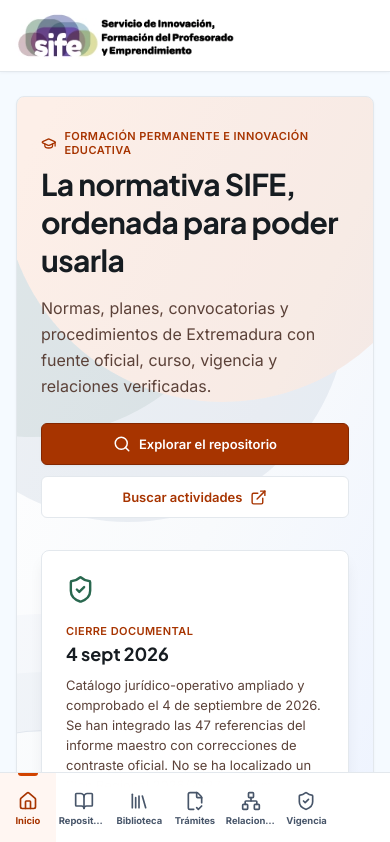
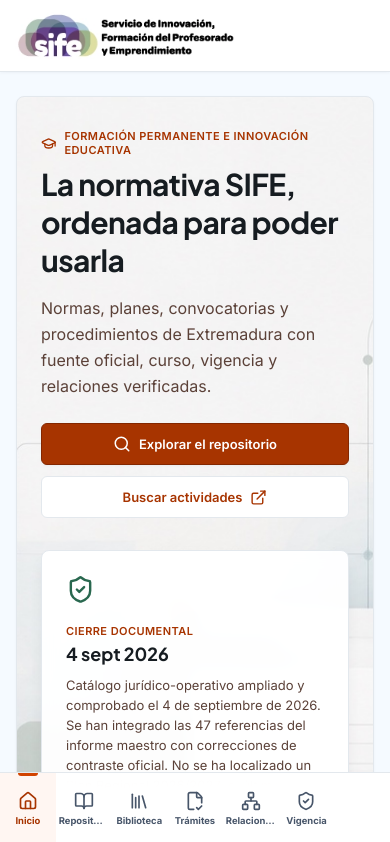
Before and after one commit to 1415mix/repositorio-sife-extremadura, a React (Vite) app: page / in a window 390 px wide. Shown: the top 842 px of the page. Built offline with nearby package versions, Linux system fonts and the light colour scheme.

Commit message:
style: incorpora el fondo documental en portada

```diff
--- a/src/styles.css
+++ b/src/styles.css
@@ -105,10 +105,7 @@
 .section-heading h2 { margin: 0; font-size: 24px; font-weight: 600; line-height: 32px; letter-spacing: -.02em; }
 .count-label { color: var(--muted); font-size: 13px; font-variant-numeric: tabular-nums; }
 
-.hero { position: relative; display: grid; grid-template-columns: minmax(0, 1.45fr) minmax(280px, .65fr); gap: clamp(32px, 6vw, 88px); align-items: center; min-height: 430px; padding: clamp(40px, 5vw, 64px); overflow: hidden; background: linear-gradient(115deg, #fff 5%, #f8fafc 54%, #edf3ff 100%); border: 1px solid var(--line); border-radius: 12px; box-shadow: var(--shadow-soft); }
-.hero::before, .hero::after { content: ""; position: absolute; border-radius: 50%; pointer-events: none; }
-.hero::before { right: -70px; top: -135px; width: 440px; height: 440px; background: rgba(232,77,5,.09); box-shadow: -95px 120px 0 rgba(41,77,134,.08), -190px 35px 0 rgba(41,104,79,.08); }
-.hero::after { right: 40%; bottom: -210px; width: 370px; height: 370px; border: 1px solid rgba(41,77,134,.13); box-shadow: 0 0 0 58px rgba(41,77,134,.025), 0 0 0 116px rgba(41,77,134,.018); }
+.hero { position: relative; display: grid; grid-template-columns: minmax(0, 1.45fr) minmax(280px, .65fr); gap: clamp(32px, 6vw, 88px); align-items: center; min-height: 430px; padding: clamp(40px, 5vw, 64px); overflow: hidden; background-color: #f8fafc; background-image: url("/brand/hero-documentos-sife.jpg"); background-position: center; background-repeat: no-repeat; background-size: cover; border: 1px solid var(--line); border-radius: 12px; box-shadow: var(--shadow-soft); }
 .hero-copy, .verification-card { position: relative; z-index: 1; }
 .hero h1 { max-width: 720px; margin-bottom: 16px; color: var(--ink); font-size: 40px; font-weight: 700; line-height: 48px; letter-spacing: -.03em; }
 .hero-lead { max-width: 690px; margin-bottom: 24px; color: var(--muted); font-size: 16px; line-height: 26px; }
@@ -362,7 +359,7 @@
   .mobile-nav .mobile-label { display: block; max-width: 100%; overflow: hidden; text-overflow: ellipsis; white-space: nowrap; }
   .mobile-nav a.active { color: var(--primary-action); background: var(--primary-50); }
   .mobile-nav a.active::before { content: ""; position: absolute; top: 0; right: 18px; left: 18px; height: 3px; background: var(--primary-700); border-radius: 0 0 4px 4px; }
-  .hero { grid-template-columns: 1fr; min-height: 0; }
+  .hero { grid-template-columns: 1fr; min-height: 0; background-position: 64% center; }
   .verification-card { max-width: 550px; }
   .assistant-layout, .graph-layout { grid-template-columns: 1fr; }
   .relation-detail { position: static; }
--- a/vite.config.ts
+++ b/vite.config.ts
@@ -7,7 +7,7 @@
     react(),
     VitePWA({
       registerType: "autoUpdate",
-      includeAssets: ["brand/sife-logo.png", "brand/sife-mark.svg", "brand/favicon.svg", "brand/sife-192.png", "brand/sife-512.png", "brand/sife-maskable-512.png"],
+      includeAssets: ["brand/sife-logo.png", "brand/sife-mark.svg", "brand/favicon.svg", "brand/sife-192.png", "brand/sife-512.png", "brand/sife-maskable-512.png", "brand/hero-documentos-sife.jpg"],
       manifest: {
         name: "SIFE Normativa Extremadura",
         short_name: "SIFE",
@@ -27,7 +27,7 @@
         cleanupOutdatedCaches: true,
         clientsClaim: true,
         skipWaiting: true,
-        globPatterns: ["**/*.{js,css,html,svg,png,json}"],
+        globPatterns: ["**/*.{js,css,html,svg,png,jpg,json}"],
         globIgnores: ["repository/**"],
         navigateFallback: "/index.html",
         navigateFallbackDenylist: [/^\/repository\//, /^\/data\//],
```
Also changed, not shown: public/brand/hero-documentos-sife.jpg (added), 1 other file (tests, documents, lock files or other folders).
